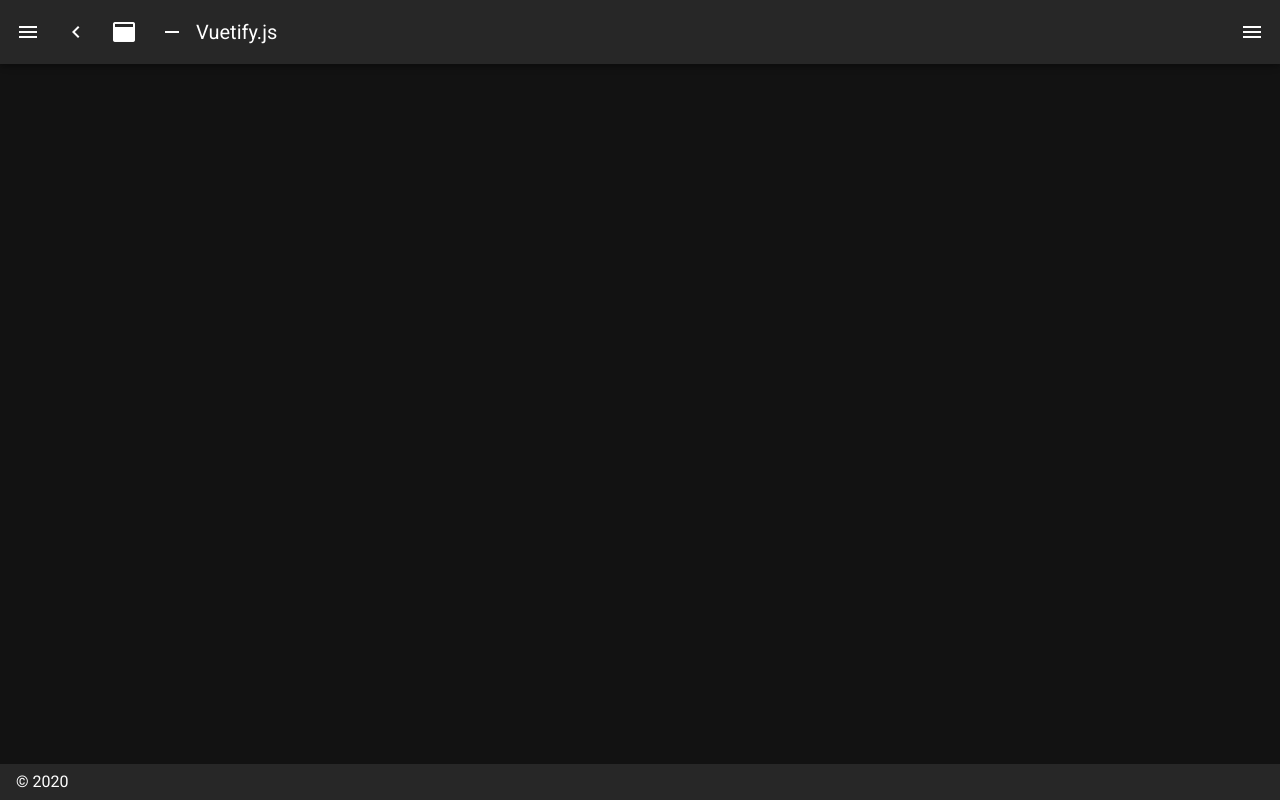
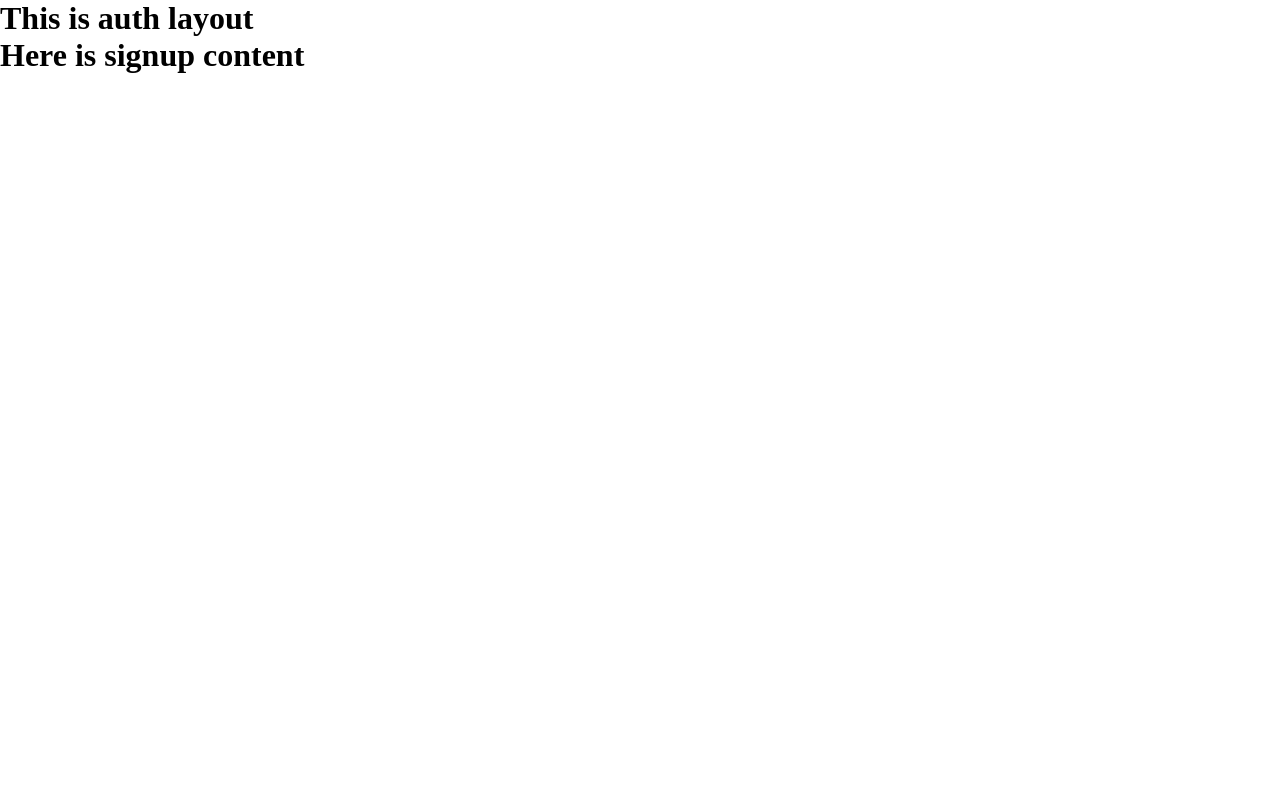
Before and after one commit to takattty/Tclass_frontend, a Nuxt app: page /signup in a window 1280 px wide. Before the commit this address had no page. Built offline with nearby package versions, Linux system fonts and the light colour scheme.

Commit message:
created auth pages and routing

```diff
--- /dev/null
+++ b/layouts/auth.vue
@@ -0,0 +1,6 @@
+<template>
+  <div class="auth-layout">
+    <h1>This is auth layout</h1>
+    <nuxt />
+  </div>
+</template>
--- a/layouts/default.vue
+++ b/layouts/default.vue
@@ -1,5 +1,8 @@
 <template>
-  <v-app dark>
+  <div>
+    <h1>This is default layout page</h1>
+  </div>
+  <!-- <v-app dark>
     <v-navigation-drawer
       v-model="drawer"
       :mini-variant="miniVariant"
@@ -59,33 +62,33 @@
     <v-footer :absolute="!fixed" app>
       <span>&copy; {{ new Date().getFullYear() }}</span>
     </v-footer>
-  </v-app>
+  </v-app> -->
 </template>
 
 <script>
-export default {
-  data() {
-    return {
-      clipped: false,
-      drawer: false,
-      fixed: false,
-      items: [
-        {
-          icon: 'mdi-apps',
-          title: 'Welcome',
-          to: '/',
-        },
-        {
-          icon: 'mdi-chart-bubble',
-          title: 'Inspire',
-          to: '/inspire',
-        },
-      ],
-      miniVariant: false,
-      right: true,
-      rightDrawer: false,
-      title: 'Vuetify.js',
-    }
-  },
-}
+// export default {
+//   data() {
+//     return {
+//       clipped: false,
+//       drawer: false,
+//       fixed: false,
+//       items: [
+//         {
+//           icon: 'mdi-apps',
+//           title: 'Welcome',
+//           to: '/',
+//         },
+//         {
+//           icon: 'mdi-chart-bubble',
+//           title: 'Inspire',
+//           to: '/inspire',
+//         },
+//       ],
+//       miniVariant: false,
+//       right: true,
+//       rightDrawer: false,
+//       title: 'Vuetify.js',
+//     }
+//   },
+// }
 </script>
--- a/nuxt.config.js
+++ b/nuxt.config.js
@@ -73,8 +73,8 @@ export default {
   /**
    * Auth module configuration
    */
-  /**
-   *   auth: {
+
+  auth: {
     resirect: {
       login: '/login',
       loguot: '/login',
@@ -93,7 +93,6 @@ export default {
       },
     },
   },
-   */
   /**
    * Proxy module configuration
    * See https://github.com/nuxt-community/proxy-module
--- /dev/null
+++ b/pages/signup/index.vue
@@ -0,0 +1,9 @@
+<template>
+  <h1>Here is signup content</h1>
+</template>
+
+<script>
+export default {
+  layout: 'auth',
+}
+</script>
--- /dev/null
+++ b/pages/signup/new.vue
@@ -0,0 +1,9 @@
+<template>
+  <h1>This is /signup/new page</h1>
+</template>
+
+<script>
+export default {
+  layout: 'auth',
+}
+</script>
```
